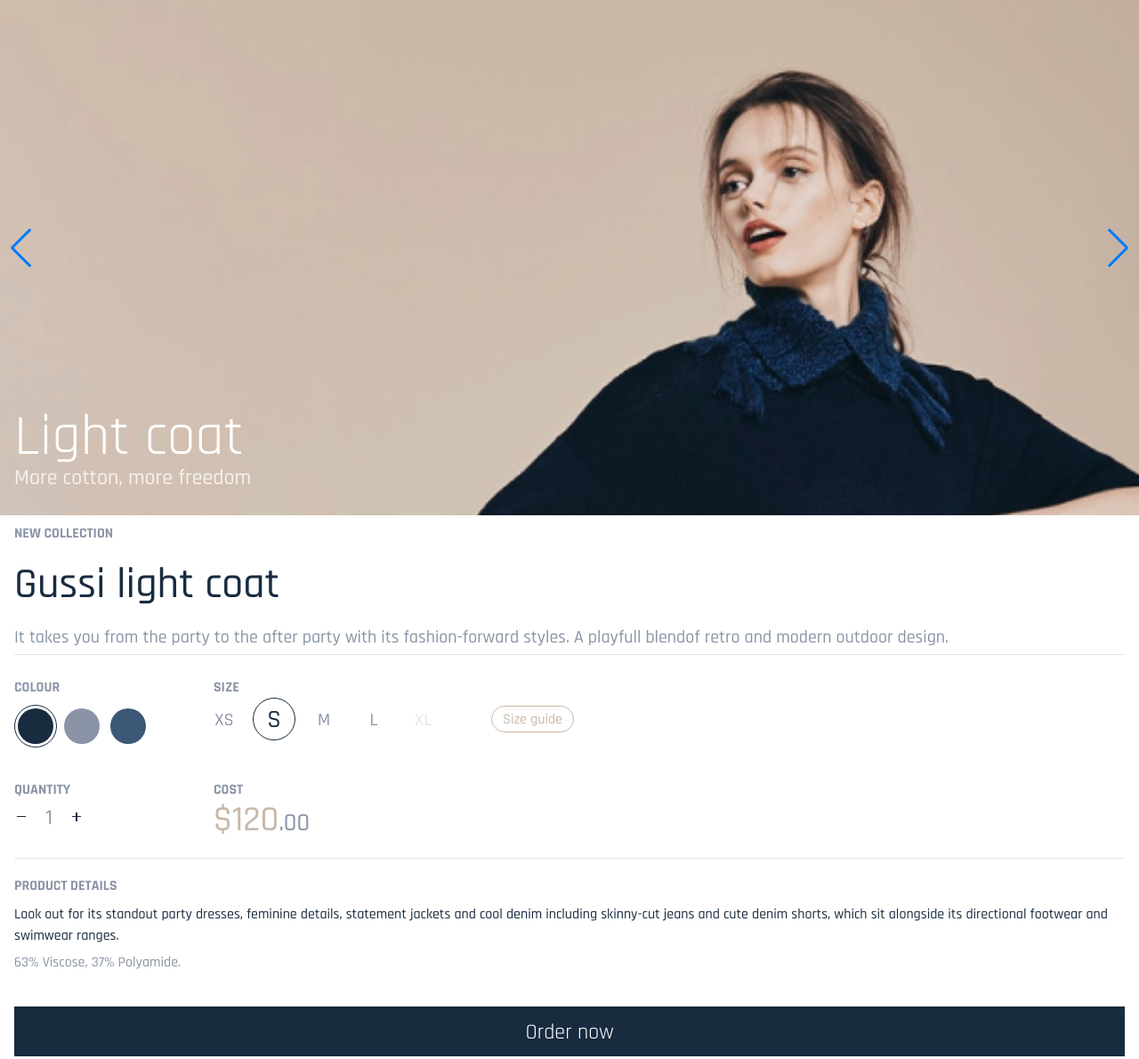
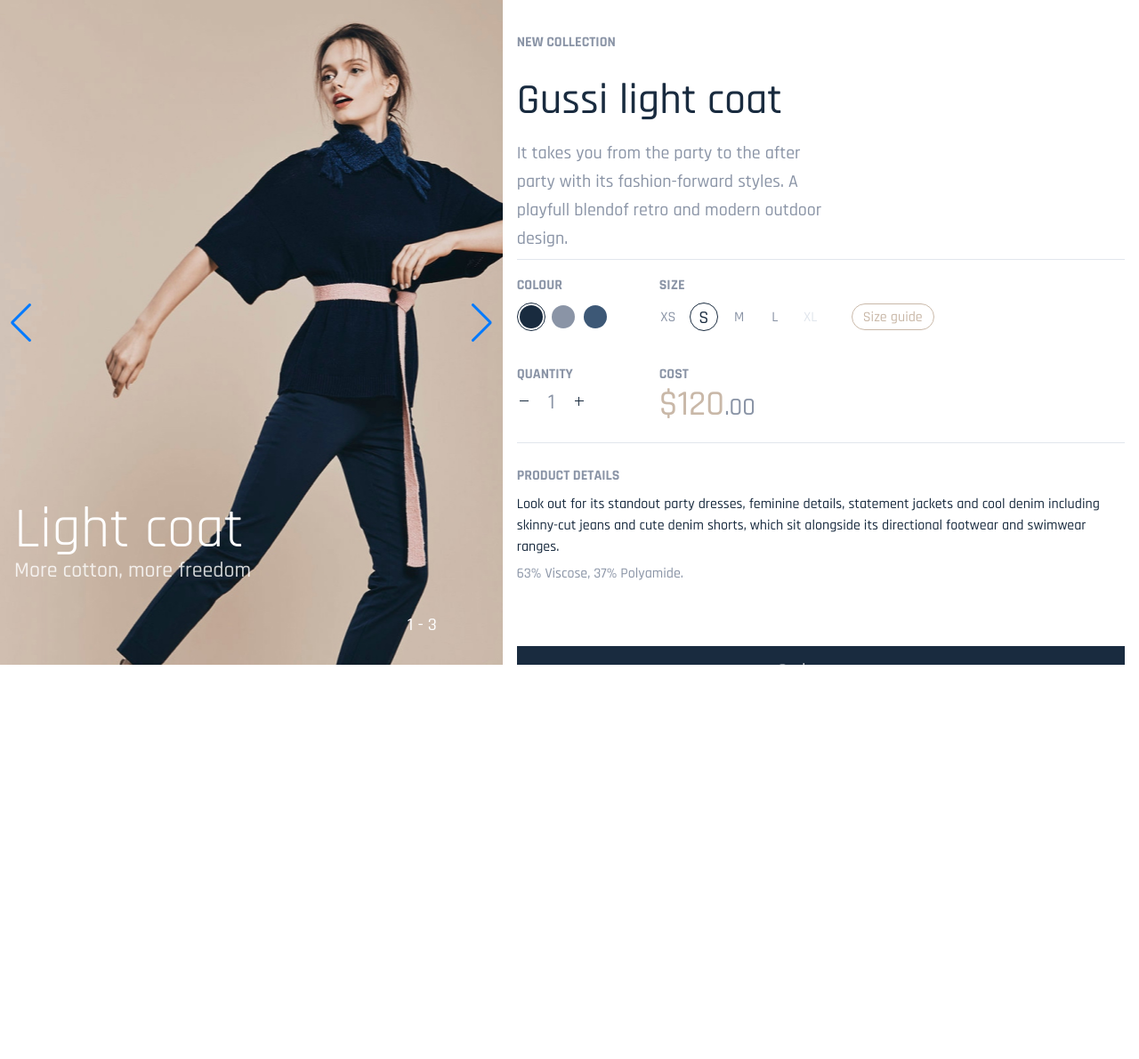
Before and after one commit to irina-aice/pitch-test, a website: page source/index.html in a window 1280 px wide. Shown: the part 21-1211 px from the top of the page at 89% size. Drawn offline with nearby package versions, Linux system fonts and the light colour scheme; files that its build step writes are made by us from their sources.

Commit message:
in progress

```diff
--- a/source/index.html
+++ b/source/index.html
@@ -4,13 +4,18 @@
   <meta charset="UTF-8">
   <meta name="viewport" content="width=device-width, initial-scale=1">
   <title>Pitch test</title>
+  <link rel="preload" href="fonts/rajdhani-regular.woff2" as="font" crossorigin="anonymous">
+  <link rel="preload" href="fonts/rajdhani-medium.woff2" as="font" crossorigin="anonymous">
+  <link rel="preload" href="fonts/rajdhani-semibold.woff2" as="font" crossorigin="anonymous">
+  <link rel="preload" href="fonts/rajdhani-bold.woff2" as="font" crossorigin="anonymous">
   <link rel="stylesheet" href="css/style.min.css">
   <script type="module">
     document.documentElement.classList.remove('no-js');
     document.documentElement.classList.add('js');
   </script>
 </head>
-<body>
+<body class="page">
+  <div class="page__item page__item--slider">
     <h1 class="visually-hidden">Gussi clothes</h1>
     <section>
       <div class="swiper js-slider slider">
@@ -55,11 +60,13 @@
             </div>
           </div>
         </div>
-    <div class="swiper-pagination"></div>
+        <div class="js-slider-pagination slider__pagination"></div>
         <div class="swiper-button-prev"></div>
         <div class="swiper-button-next"></div>
       </div>
     </section>
+  </div>
+  <div class="page__item page__item--scroll">
     <section class="product">
       <form class="form" action="/" method="post">
         <ul class="card">
@@ -263,6 +270,7 @@
         <button class="button button--submit agreement__button" type="submit">Subscribe Gussi</button>
       </form>
     </section>
+  </div>
   <script src="js/vendor.js"></script>
   <script src="js/main.js"></script>
 </body>
--- a/source/js/slider.js
+++ b/source/js/slider.js
@@ -2,12 +2,21 @@
 
 (function () {
   const slider = document.querySelector('.js-slider');
+  const sliderPagination = document.querySelector('.js-slider-pagination');
 
-  if (!slider) {
+  if (!slider || !sliderPagination) {
     return false;
   }
 
   new window.Swiper(slider, {
+    pagination: {
+      el: sliderPagination,
+      clickable: true,
+      type: 'fraction',
+      renderFraction: function(currentClass, totalClass) {
+        return `<span class="${currentClass}"></span> <span class="slider__divider">-</span> <span class="${totalClass}"></span>`;
+      },
+    }
     /*autoplay: {
       delay: 5000,
     }*/
--- a/source/sass/blocks/card.scss
+++ b/source/sass/blocks/card.scss
@@ -17,6 +17,12 @@
   }
 }
 
+@media (min-width: $width-desktop) {
+  .card__title {
+    margin-top: 24px;
+  }
+}
+
 .card__text {
   margin: 16px 4px 16px 0;
   font-size: 18px;
@@ -31,3 +37,11 @@
     line-height: 32px;
   }
 }
+
+@media (min-width: $width-desktop) {
+  .card__text {
+    width: 51%;
+    margin-right: 0;
+    margin-bottom: 8px;
+  }
+}
--- a/source/sass/blocks/characteristics.scss
+++ b/source/sass/blocks/characteristics.scss
@@ -8,6 +8,13 @@
     display: grid;
     grid-template-columns: max-content auto;
     grid-column-gap: 72px;
+  }
+}
+
+@media (min-width: $width-desktop) {
+  .characteristics__fieldset-wrapper {
+    grid-column-gap: 56px;
+    margin-top: 16px;
   }
 }
 
@@ -31,3 +38,10 @@
     grid-column-gap: 72px;
   }
 }
+
+@media (min-width: $width-desktop) {
+  .characteristics__block {
+    grid-template-columns: 104px auto;
+    grid-column-gap: 56px;
+  }
+}
--- a/source/sass/blocks/collections.scss
+++ b/source/sass/blocks/collections.scss
@@ -8,7 +8,16 @@
   margin-top: 8px;
 }
 
+@media (min-width: $width-desktop) {
+  .collections__list {
+    display: grid;
+    grid-template-columns: 1fr 1fr;
+    grid-column-gap: 24px;
+  }
+}
+
 .collections__item {
+  //position: relative;
   min-height: 160px;
   display: flex;
   align-items: flex-end;
@@ -24,6 +33,15 @@
   &--second {
     background-image: url("../img/collection-2.jpg");
   }
+
+  /*&::before {
+    position: absolute;
+    content: "";
+    display: block;
+    width: 100%;
+    height: 100%;
+    background: linear-gradient(180deg, rgba(255, 255, 255, 0.22) 0%, rgba(53, 41, 37, 0.22) 100%);
+  }*/
 }
 
 @media (min-width: $width-tablet) {
@@ -40,8 +58,28 @@
   }
 }
 
+@media (min-width: $width-desktop) {
+  .collections__item {
+    min-height: 160px;
+
+    &--first {
+      background-image: url("../img/collection-1-desktop.jpg");
+    }
+
+    &--second {
+      background-image: url("../img/collection-2-desktop.jpg");
+    }
+  }
+}
+
 .collections__item + .collections__item {
   margin-top: 16px;
+}
+
+@media (min-width: $width-desktop) {
+  .collections__item + .collections__item {
+    margin-top: 0;
+  }
 }
 
 .collections__item-inner {
@@ -61,6 +99,12 @@
   }
 }
 
+@media (min-width: $width-desktop) {
+  .collections__title {
+    font-size: 24px;
+  }
+}
+
 .collections__text {
   margin: 0;
   font-size: 14px;
@@ -75,3 +119,10 @@
     line-height: 1;
   }
 }
+
+@media (min-width: $width-desktop) {
+  .collections__text {
+    font-size: 14px;
+    line-height: 16px;
+  }
+}
--- a/source/sass/blocks/color.scss
+++ b/source/sass/blocks/color.scss
@@ -5,6 +5,12 @@
 @media (min-width: $width-tablet) {
   .color {
     margin-top: 24px;
+  }
+}
+
+@media (min-width: $width-desktop) {
+  .color {
+    margin-top: 0;
   }
 }
 
@@ -28,6 +34,13 @@
   height: 48px;
 }
 
+@media (min-width: $width-desktop) {
+  .color__label {
+    width: 32px;
+    height: 32px;
+  }
+}
+
 .color__radio-icon {
   display: block;
   width: 40px;
@@ -47,6 +60,13 @@
   }
 }
 
+@media (min-width: $width-desktop) {
+  .color__radio-icon {
+    width: 26px;
+    height: 26px;
+  }
+}
+
 .color__input:checked + .color__label .color__radio-icon::before {
   content: "";
   position: absolute;
@@ -61,3 +81,10 @@
   border: 1px solid $dark-blue;
   border-radius: 50%;
 }
+
+@media (min-width: $width-desktop) {
+  .color__input:checked + .color__label .color__radio-icon::before {
+    width: 32px;
+    height: 32px;
+  }
+}
--- a/source/sass/blocks/details.scss
+++ b/source/sass/blocks/details.scss
@@ -5,6 +5,12 @@
 @media (min-width: $width-tablet) {
   .details {
     margin-top: 18px;
+  }
+}
+
+@media (min-width: $width-desktop) {
+  .details {
+    margin-top: 24px;
   }
 }
 
--- a/source/sass/blocks/form.scss
+++ b/source/sass/blocks/form.scss
@@ -36,3 +36,9 @@
 .form__button {
   margin-top: 40px;
 }
+
+@media (min-width: $width-desktop) {
+  .form__button {
+    margin-top: 72px;
+  }
+}
--- a/source/sass/blocks/newsletter.scss
+++ b/source/sass/blocks/newsletter.scss
@@ -8,6 +8,13 @@
   .newsletter {
     margin-top: 48px;
     padding-bottom: 29px;
+  }
+}
+
+@media (min-width: $width-desktop) {
+  .newsletter {
+    margin-top: 64px;
+    padding-bottom: 0;
   }
 }
 
--- /dev/null
+++ b/source/sass/blocks/page.scss
@@ -0,0 +1,15 @@
+@media (min-width: $width-desktop) {
+  .page {
+    display: flex;
+  }
+
+  .page__item--slider {
+    width: 44.12%;
+  }
+
+  .page__item--scroll {
+    width: 55.88%;
+    max-height: 768px;
+    overflow-y: auto;
+  }
+}
--- a/source/sass/blocks/product.scss
+++ b/source/sass/blocks/product.scss
@@ -1,9 +1,21 @@
 .product {
   @include container;
   padding-top: 8px;
+}
+
+@media (min-width: $width-desktop) {
+  .product {
+    padding-top: 56px;
+  }
 }
 
 .product__list {
   @include reset-list;
   margin-top: 40px;
 }
+
+@media (min-width: $width-desktop) {
+  .product__list {
+    margin-top: 32px;
+  }
+}
--- a/source/sass/blocks/size.scss
+++ b/source/sass/blocks/size.scss
@@ -1,5 +1,11 @@
 .size {
   margin-top: 24px;
+}
+
+@media (min-width: $width-desktop) {
+  .size {
+    margin-top: 0;
+  }
 }
 
 @media (min-width: $width-tablet) {
@@ -9,11 +15,23 @@
   }
 }
 
+@media (min-width: $width-desktop) {
+  .size__inner {
+    margin-top: 8px;
+  }
+}
+
 .size__list {
   @include reset-list;
   display: flex;
   flex-wrap: wrap;
   transform: translateX(-12px);
+}
+
+@media (min-width: $width-desktop) {
+  .size__list {
+    transform: translateX(-6px);
+  }
 }
 
 .size__item + .size__item {
@@ -29,6 +47,13 @@
   height: 48px;
 }
 
+@media (min-width: $width-desktop) {
+  .size__label {
+    width: 32px;
+    height: 32px;
+  }
+}
+
 .size__radio-icon {
   display: inline-block;
   font-size: 20px;
@@ -36,9 +61,21 @@
   transition: all .35s ease-in-out;
 }
 
+@media (min-width: $width-desktop) {
+  .size__radio-icon {
+    font-size: 16px;
+  }
+}
+
 .size__input:checked + .size__label .size__radio-icon {
   font-size: 28px;
   color: $dark-blue;
+}
+
+@media (min-width: $width-desktop) {
+  .size__input:checked + .size__label .size__radio-icon {
+    font-size: 20px;
+  }
 }
 
 .size__label .size__radio-icon::before {
@@ -56,6 +93,13 @@
   border-radius: 50%;
   transition: all .35s ease-in-out;
   transform: scale(0.5);
+}
+
+@media (min-width: $width-desktop) {
+  .size__label .size__radio-icon::before {
+    width: 32px;
+    height: 32px;
+  }
 }
 
 .size__input:checked + .size__label .size__radio-icon::before {
@@ -94,3 +138,9 @@
     margin-left: 40px;
   }
 }
+
+@media (min-width: $width-desktop) {
+  .size__button {
+    margin-left: 24px;
+  }
+}
--- a/source/sass/blocks/slider.scss
+++ b/source/sass/blocks/slider.scss
@@ -1,4 +1,5 @@
 .slider__slide {
+  position: relative;
   background-repeat: no-repeat;
   background-color: $light-brown;
   background-position: center;
@@ -14,6 +15,15 @@
 
   &--third {
     background-image: url("../img/slider-img3.jpg");
+  }
+
+  &::before {
+    content: "";
+    //position: absolute;
+    display: block;
+    width: 100%;
+    height: 100%;
+    //background: linear-gradient(180deg, rgba(255, 255, 255, 0.22) 0%, rgba(53, 41, 37, 0.5) 100%);
   }
 }
 
@@ -31,8 +41,15 @@
   height: 100%;
   min-height: 600px;
   padding-top: 24px;
-  padding-bottom: 27px;
+  padding-bottom: 91px;
   color: $white;
+}
+
+@media (min-width: $width-desktop) {
+  .slider__content {
+    min-height: 768px;
+    min-width: 600px;
+  }
 }
 
 .slider__title {
@@ -59,3 +76,15 @@
     line-height: 32px;
   }
 }
+
+.slider__pagination {
+  position: absolute;
+  z-index: 1;
+  width: auto;
+  left: auto;
+  bottom: 30px;
+  right: 74px;
+  font-size: 20px;
+  line-height: 32px;
+  color: $white;
+}
--- a/source/sass/mixins.scss
+++ b/source/sass/mixins.scss
@@ -23,6 +23,6 @@
   }*/
 
   @media (min-width: $width-desktop) {
-    max-width: 1390px;
+    max-width: 1392px;
   }
 }
--- a/source/sass/style.scss
+++ b/source/sass/style.scss
@@ -6,6 +6,7 @@
 @import "colors";
 @import "visually-hidden";
 @import "global";
+@import "blocks/page";
 @import "blocks/slider";
 @import "blocks/logo";
 @import "blocks/subtitle";
```
Also changed, not shown: source/img/collection-1-desktop.jpg (added), source/img/collection-2-desktop.jpg (added). Lines whose indentation alone changed are shown as unchanged.
